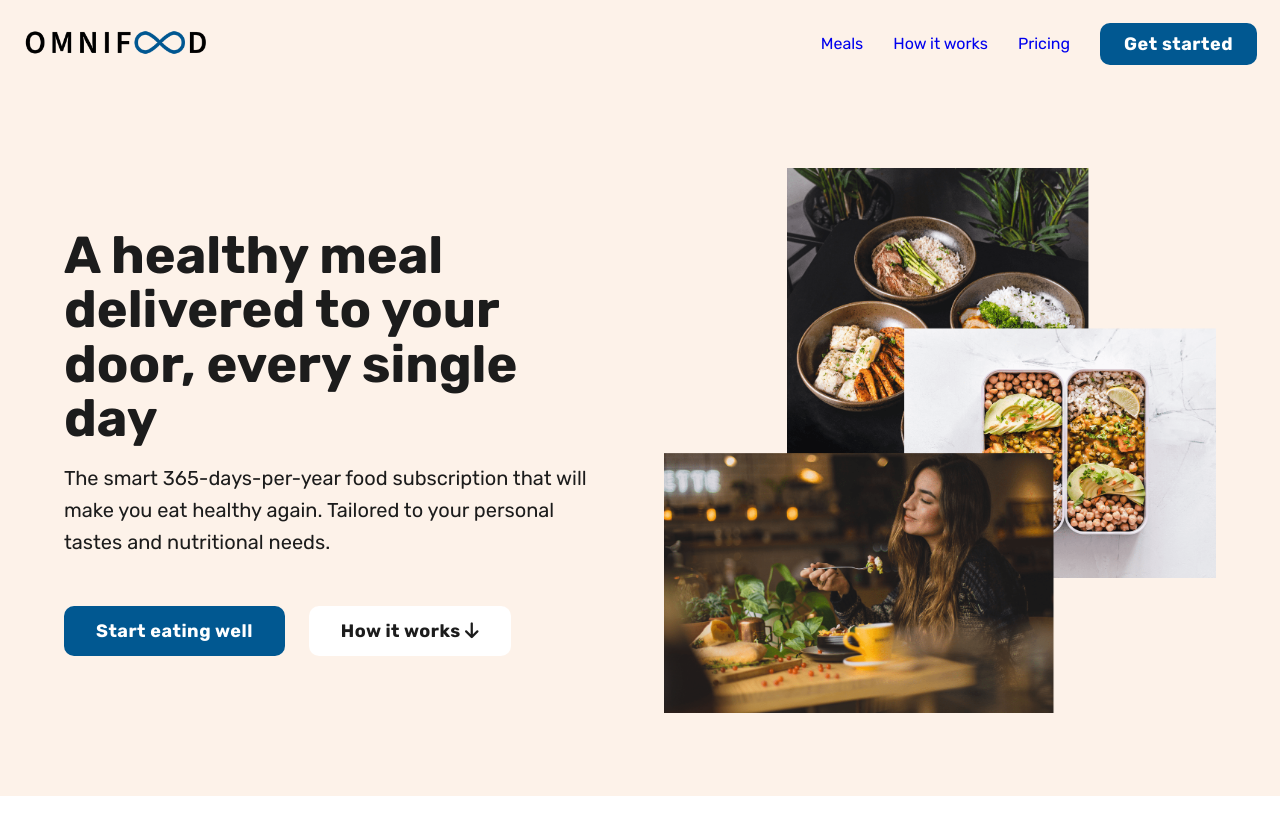
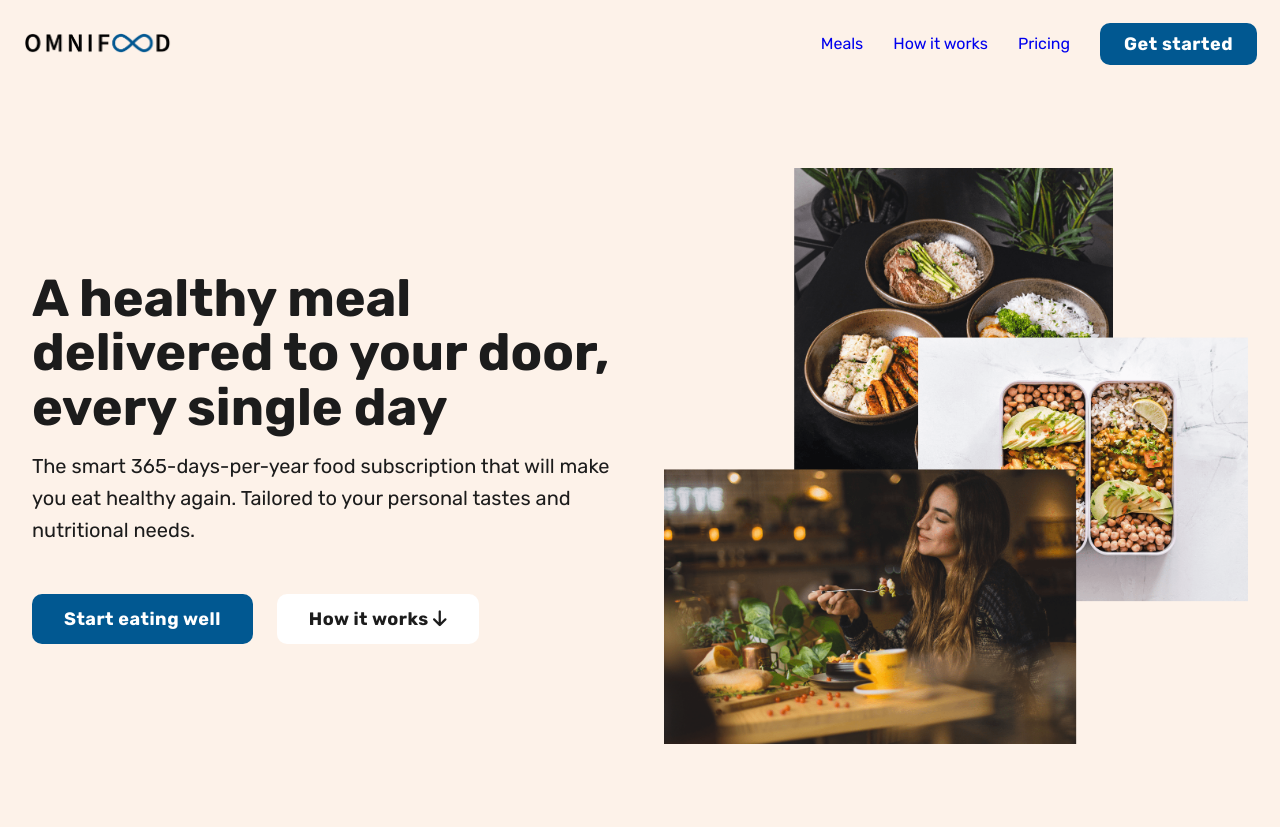
Before and after one commit to SarahVanT/OmnifoodRevision, a plain HTML site: page index.html in a window 1280 px wide. Before the commit the page ends 800 px from the top, so only its background shows below. Drawn offline with Linux system fonts and the light colour scheme.

Commit message:
testing responsiveness

```diff
--- a/styles/_layout.scss
+++ b/styles/_layout.scss
@@ -8,6 +8,9 @@
     max-width: 130rem;
     @include grid-two-columns($spacing-xl);
     padding: 0 $spacing-xxl;
+    @media (width >= 40em) {
+      padding: 0 $spacing-md;
+    }
     &-img-box img {
       width: 100%;
     }
--- a/styles/_topnav.scss
+++ b/styles/_topnav.scss
@@ -42,6 +42,9 @@
 
   &__logo img {
     height: 2.5rem;
+    @media (width >= 40em) {
+      height: 2rem;
+    }
   }
 
   &__menu {
```
Also changed, not shown: css/styles.css, 1 other file.
